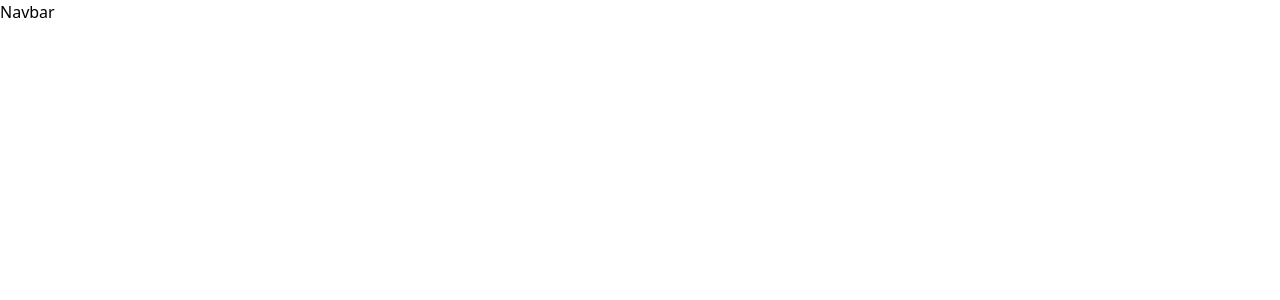
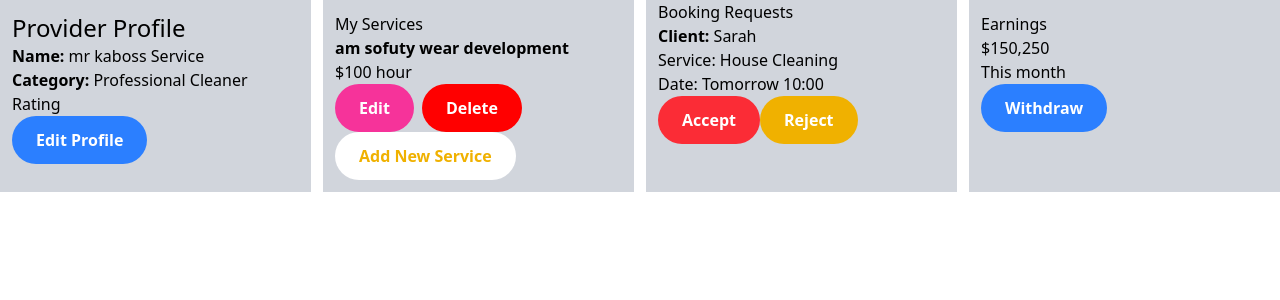
Before and after one commit to mrkaboss/community-service-booking-platform, a React (Vite) app: page / in a window 1280 px wide. Shown: the top 300 px of the page. Built offline with nearby package versions, Linux system fonts and the light colour scheme.

Commit message:
first commit

```diff
--- a/src/App.jsx
+++ b/src/App.jsx
@@ -1,13 +1,14 @@
 import { BrowserRouter, Routes, Route } from "react-router-dom";
 import Layout from "./components/Layout";
-import Login from "./pages/Login";
+import ProviderDashboard from "./pages/ProviderDashboard";
 
 function App() {
   return (
     <BrowserRouter>
       <Routes>
         <Route path="/" element={<Layout />}>
-          <Route path="login" element={<Login />} />
+          <Route index element={<ProviderDashboard />} />
+          <Route path="provider-dashboard" element={<ProviderDashboard />} />
         </Route>
       </Routes>
     </BrowserRouter>
--- a/src/components/Layout.jsx
+++ b/src/components/Layout.jsx
@@ -1,7 +1,6 @@
 import { Outlet } from "react-router-dom";
 import Navbar from "./Navbar";
 import Footer from "./Footer";
-
 const Layout = () => {
   return (
     <>
--- a/src/components/Navbar.jsx
+++ b/src/components/Navbar.jsx
@@ -1,7 +1,7 @@
 const Navbar = () => {
   return (
     <nav>
-      <h1>Navbar</h1>
+      <h1></h1>
     </nav>
   );
 };
--- a/src/pages/ProviderDashboard.jsx
+++ b/src/pages/ProviderDashboard.jsx
@@ -0,0 +1,80 @@
+const ProviderDashboard = () => {
+  return (
+    <div className="grid grid-cols-4 justfaycontent-center gap-3">
+
+      <section className="bg-gray-300 px-3 py-3">
+        <h2 className="text-2xl text white justifyContent-center">Provider Profile</h2>
+        <p><b>Name:</b> mr kaboss Service</p>
+        <p><b>Category:</b> Professional Cleaner</p>
+        <p>Rating</p>
+        <button className="bg-blue-500 text-white px-6 py-3 rounded-full font-semibold">Edit Profile</button>
+      </section>
+
+      <section className="bg-gray-300 px-3 py-3">
+        <h2> My Services</h2>
+
+        <div>
+          <div>
+            <p><b>am sofuty wear development</b></p>
+            <p>$100  hour</p>
+          </div>
+          <div>
+            <button className="bg-pink-500 text-white px-6 py-3 rounded-full font-semibold">Edit</button>
+            <button style={danger} className="bg-yellow-500 text-white px-6 py-3 rounded-full font-semibold">Delete</button>
+          </div>
+        </div>
+
+        <button className="bg-white text-yellow-500 px-6 py-3 rounded-full font-semibold">Add New Service</button>
+      </section>
+
+
+      <section className="bg-gray-300 px-3 py3">
+        <h2>Booking Requests</h2>
+
+        <div>
+          <div>
+            <p><b>Client:</b> Sarah</p>
+            <p>Service: House Cleaning</p>
+            <p>Date: Tomorrow 10:00</p>
+          </div>
+          <div>
+            <button className="bg-red-500 text-white px-6 py-3 rounded-full font-semibold">Accept</button>
+            <button className="bg-yellow-500 text-white px-6 py-3 rounded-full font-semibold">Reject</button>
+          </div>
+        </div>
+      </section>
+
+      <section className="bg-gray-300 px-3 py-3">
+        <h2>Earnings</h2>
+        <h3>$150,250</h3>
+        <p>This month</p>
+        <button className="bg-blue-500 text-white px-6 py-3 rounded-full font-semibold hover:bg-blue-600 transition">
+  Withdraw
+</button>
+
+      </section>
+
+    </div>
+  );
+};
+
+const card = {
+  border: "1px solid #ddd",
+  borderRadius: "8px",
+  padding: "16px",
+};
+
+const row = {
+  display: "flex",
+  justifyContent: "space-between",
+  alignItems: "center",
+  marginBottom: "10px",
+};
+
+const danger = {
+  background: "red",
+  color: "white",
+  marginLeft: "8px",
+};
+
+export default ProviderDashboard;
--- a/src/pages/Register.jsx
+++ b/src/pages/Register.jsx
@@ -0,0 +1,9 @@
+const Register = () => {
+  return (
+    <div>
+      <h2>hello word</h2>
+    </div>
+  )
+}
+
+export default Register
```
Also changed, not shown: src/pages/ServiceDetails.jsx (deleted).
